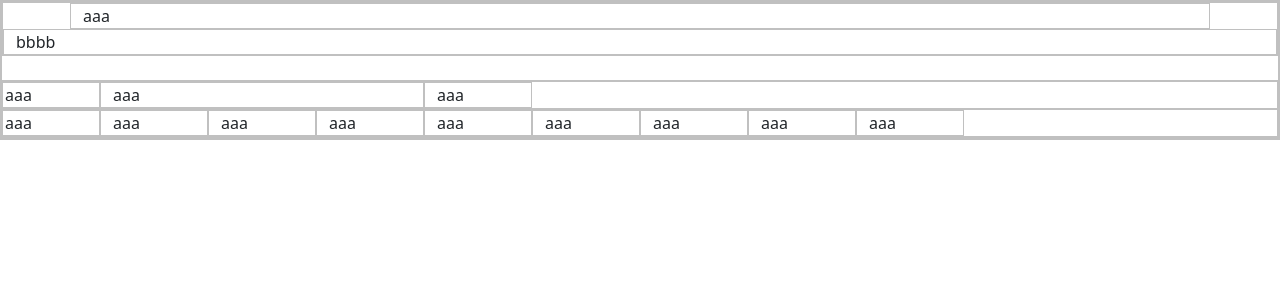
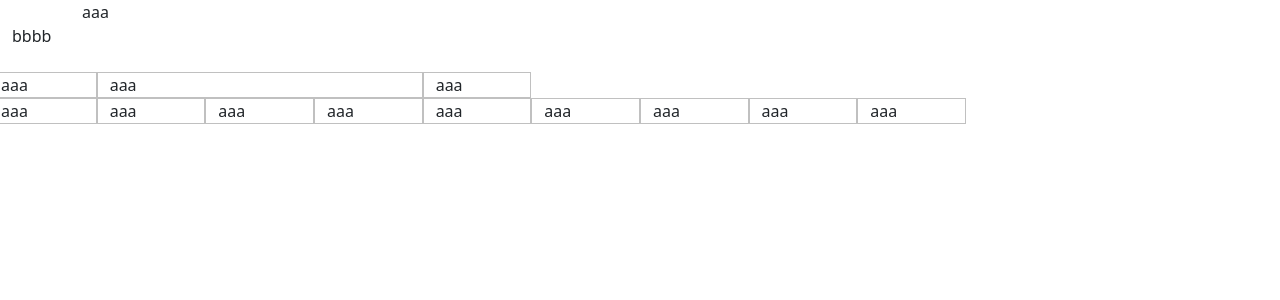
Before and after one commit to Wolfyxon/web-for-school, a PHP site: page / in a window 1280 px wide. Shown: the top 300 px of the page. Run offline with PHP 8.4, Linux system fonts and the light colour scheme.

Commit message:
Cell only actually

```diff
--- a/highSchool/3/ZaawansowaneAplikacjeWebowe/28.01.2025/style.css
+++ b/highSchool/3/ZaawansowaneAplikacjeWebowe/28.01.2025/style.css
@@ -1,3 +1,3 @@
-* {
+.row > * {
     border: 1px solid silver;
 }
```
